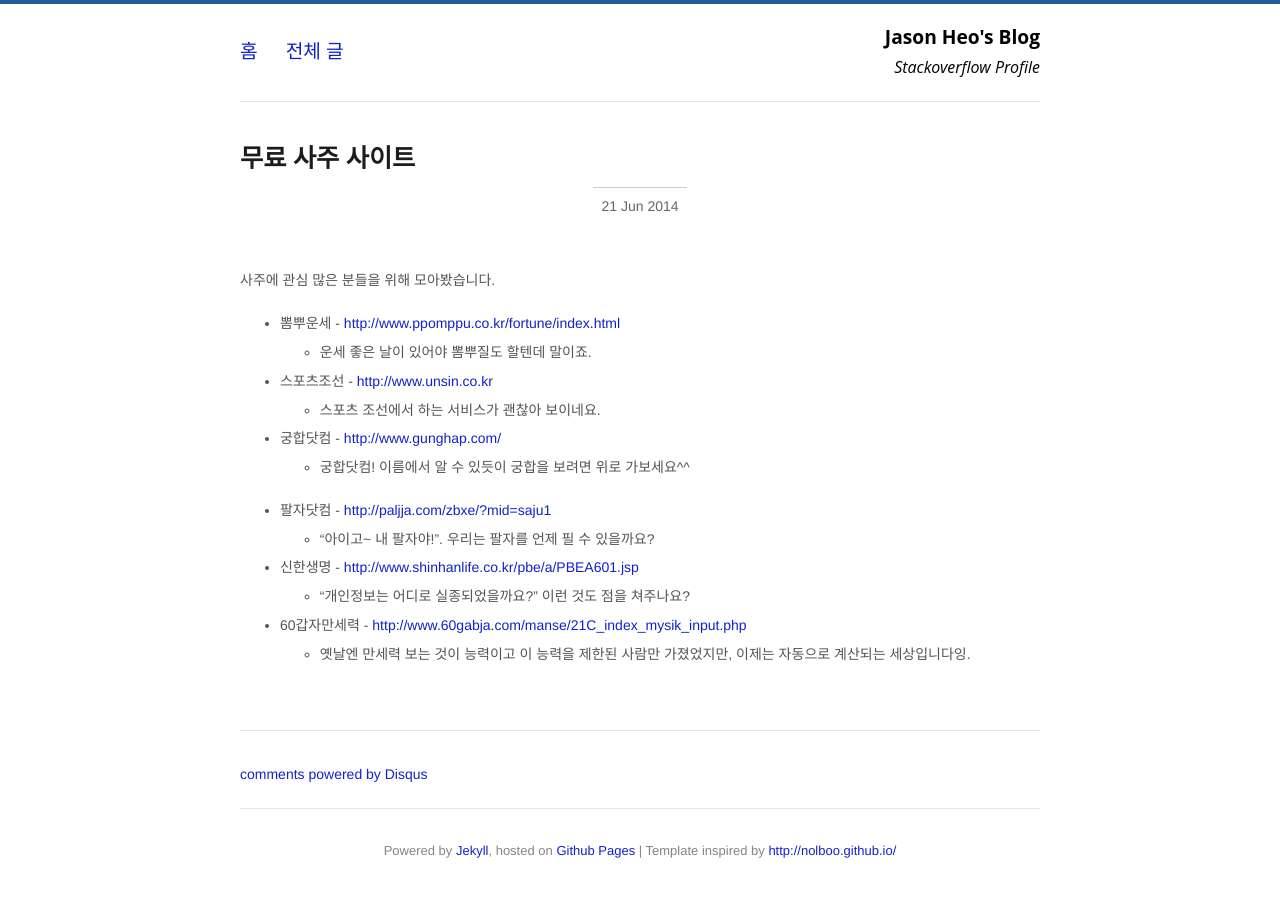
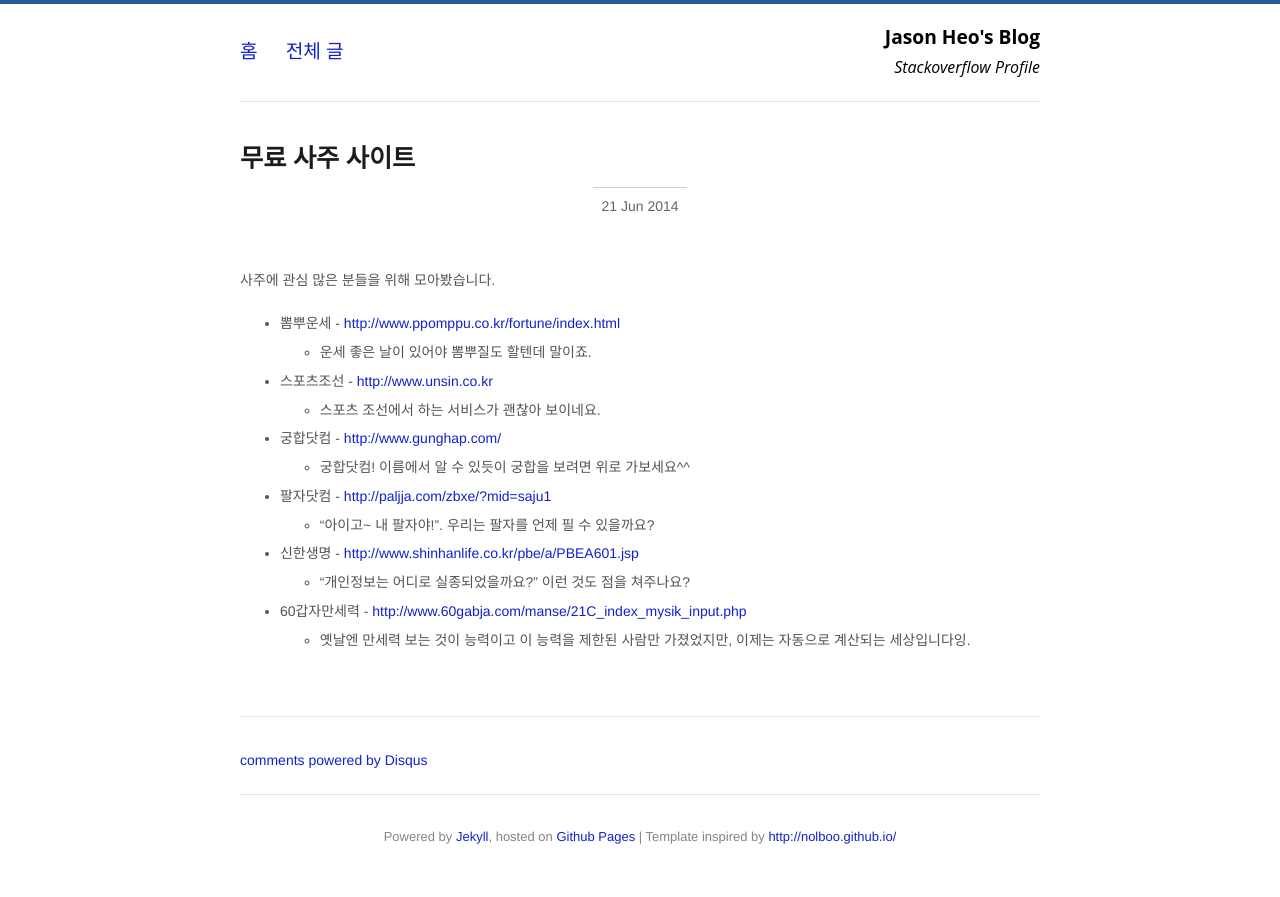
Before and after one commit to jason-heo/jason-heo.github.io, a Jekyll site: the page built from _posts/2014-06-21-free-fortunes.md, in a window 1280 px wide. Shown: the top 897 px of the page. Built offline with Jekyll 4.4.1, drawn with Linux system fonts in a browser that asks for light colours; comment, search, counter and statistics services are not loaded.

Commit message:
본문 광고 제거

```diff
--- a/_posts/2014-06-21-free-fortunes.md
+++ b/_posts/2014-06-21-free-fortunes.md
@@ -7,17 +7,12 @@
 
 사주에 관심 많은 분들을 위해 모아봤습니다.
 
-{% include adsense-content.md %}
-
 - 뽐뿌운세 - [http://www.ppomppu.co.kr/fortune/index.html](http://www.ppomppu.co.kr/fortune/index.html)
   - 운세 좋은 날이 있어야 뽐뿌질도 할텐데 말이죠.
 - 스포츠조선 - [http://www.unsin.co.kr](http://www.unsin.co.kr)
   - 스포츠 조선에서 하는 서비스가 괜찮아 보이네요.
 - 궁합닷컴 - [http://www.gunghap.com/](http://www.gunghap.com)
   - 궁합닷컴! 이름에서 알 수 있듯이 궁합을 보려면 위로 가보세요^^
-
-{% include adsense-content.md %}
-
 - 팔자닷컴 - [http://paljja.com/zbxe/?mid=saju1](http://paljja.com/zbxe/?mid=saju1)
   - "아이고~ 내 팔자야!". 우리는 팔자를 언제 필 수 있을까요?
 - 신한생명 - [http://www.shinhanlife.co.kr/pbe/a/PBEA601.jsp](http://www.shinhanlife.co.kr/pbe/a/PBEA601.jsp)
```
